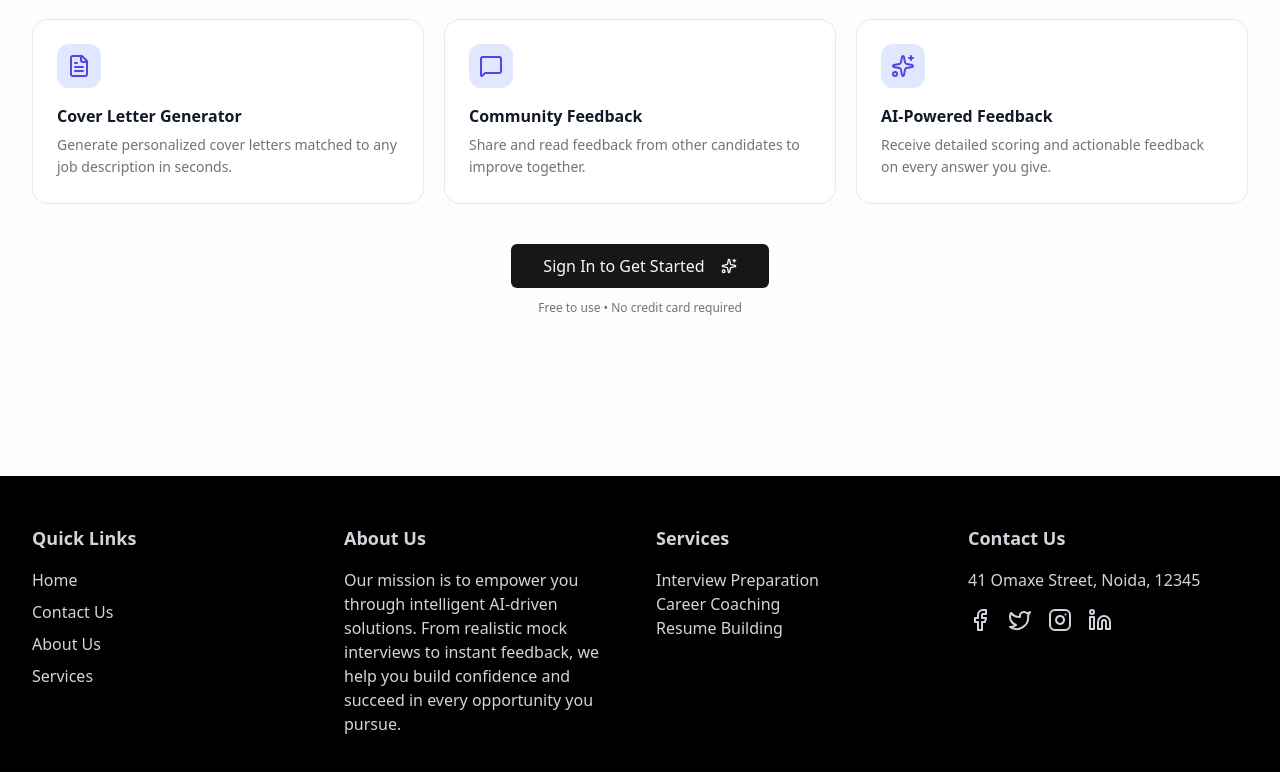
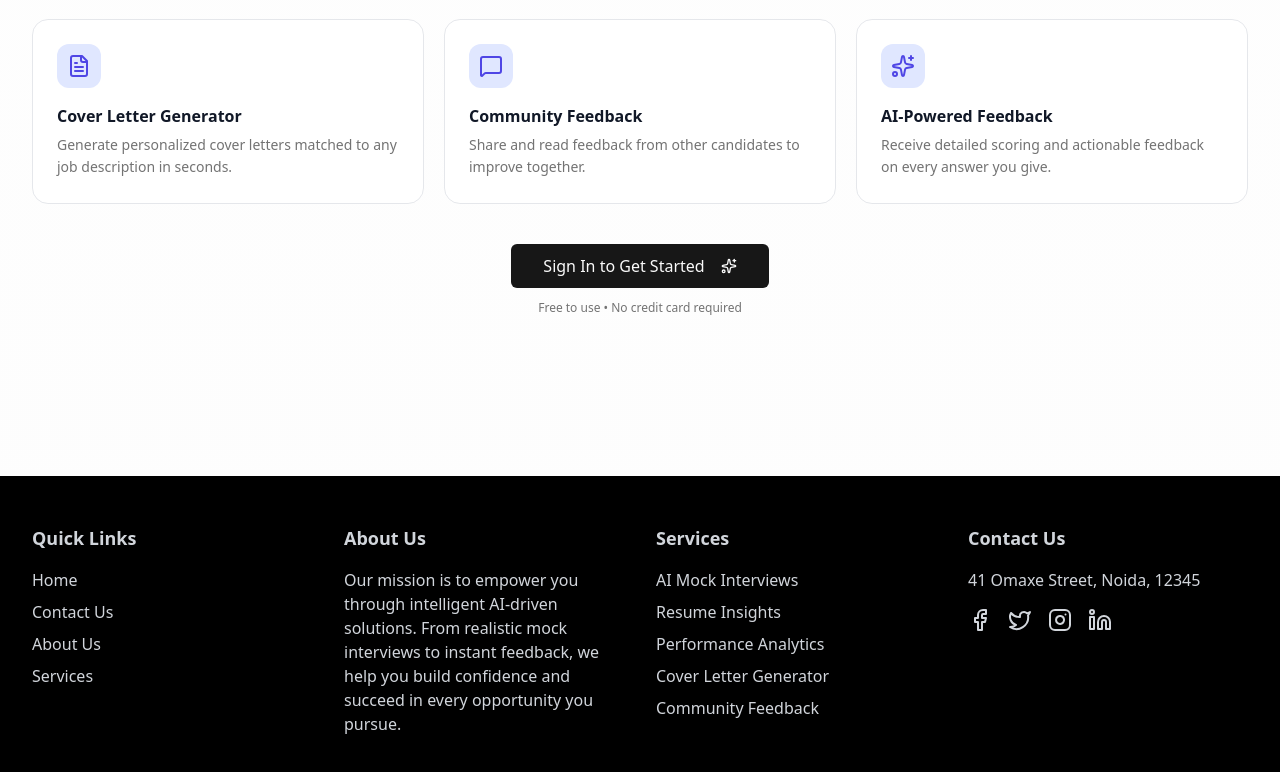
Before and after one commit to anant5441/Ai-Mock-Interview, a React (Vite) app: page / in a window 1280 px wide. Shown: the part 2288-3060 px from the top of the page. Built offline with nearby package versions, Linux system fonts and the light colour scheme; no server answers.

Commit message:
Footer Updated

```diff
--- a/src/components/footer.tsx
+++ b/src/components/footer.tsx
@@ -4,6 +4,7 @@ import { Facebook, Twitter, Instagram, Linkedin } from "lucide-react";
 import { Link } from "react-router-dom";
 import { MainRoutes } from "@/lib/helper";
 import Container from "./container";
+import { useAuth } from "@clerk/clerk-react";
 
 
 interface SocialLinkProps {
@@ -43,7 +44,16 @@ const FooterLink: React.FC<FooterLinkProps> = ({ to, children }) => {
     );
 };
 
+const serviceLinks = [
+    { label: "AI Mock Interviews", authPath: "/generate", guestPath: "/signin" },
+    { label: "Resume Insights", authPath: "https://resumeinsight-5441.streamlit.app/", guestPath: "/signin" },
+    { label: "Performance Analytics", authPath: "/analytics", guestPath: "/signin" },
+    { label: "Cover Letter Generator", authPath: "/cover-letter", guestPath: "/signin" },
+    { label: "Community Feedback", authPath: "/feedback", guestPath: "/signin" },
+];
+
 export const Footer = () => {
+    const { userId } = useAuth();
     return (
         <div className="w-full bg-black text-gray-300 hover:text-gray-100 py-8">
             <Container>
@@ -71,16 +81,12 @@ export const Footer = () => {
                     {/* Third Column: Services */}
                     <div>
                         <h3 className="font-bold text-lg mb-4">Services</h3>
-                <ul>
-                <FooterLink to="/services/interview-prep">
-                    Interview Preparation
+                        <ul className="space-y-2">
+                            {serviceLinks.map((link) => (
+                                <FooterLink key={link.label} to={userId ? link.authPath : link.guestPath}>
+                                    {link.label}
                                 </FooterLink>
-                <FooterLink to="/services/career-coaching">
-                    Career Coaching
-                </FooterLink>
-                <FooterLink to="/services/resume-building">
-                    Resume Building
-                </FooterLink>
+                            ))}
                         </ul>
                     </div>
 
```
Lines whose indentation alone changed are shown as unchanged.
